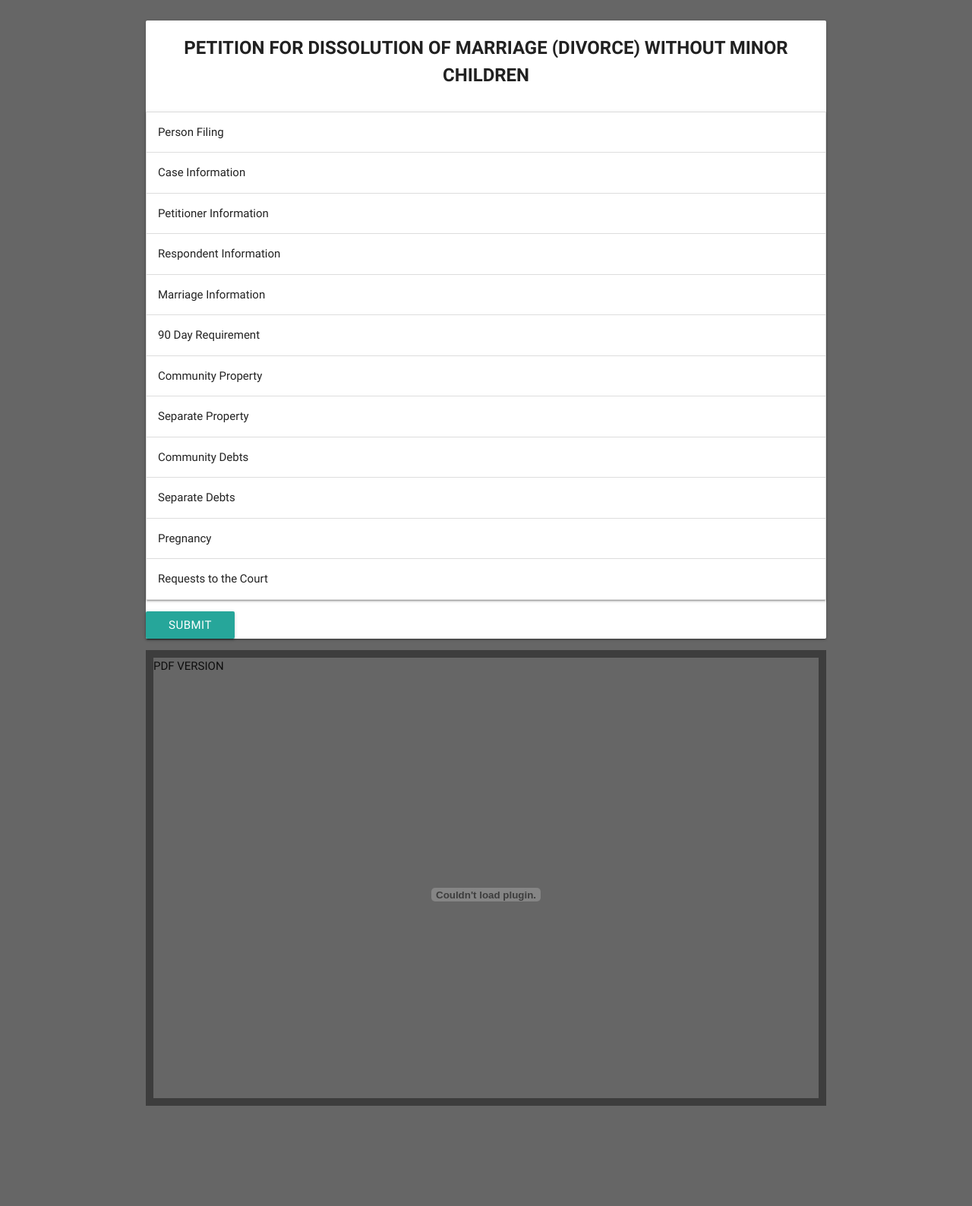
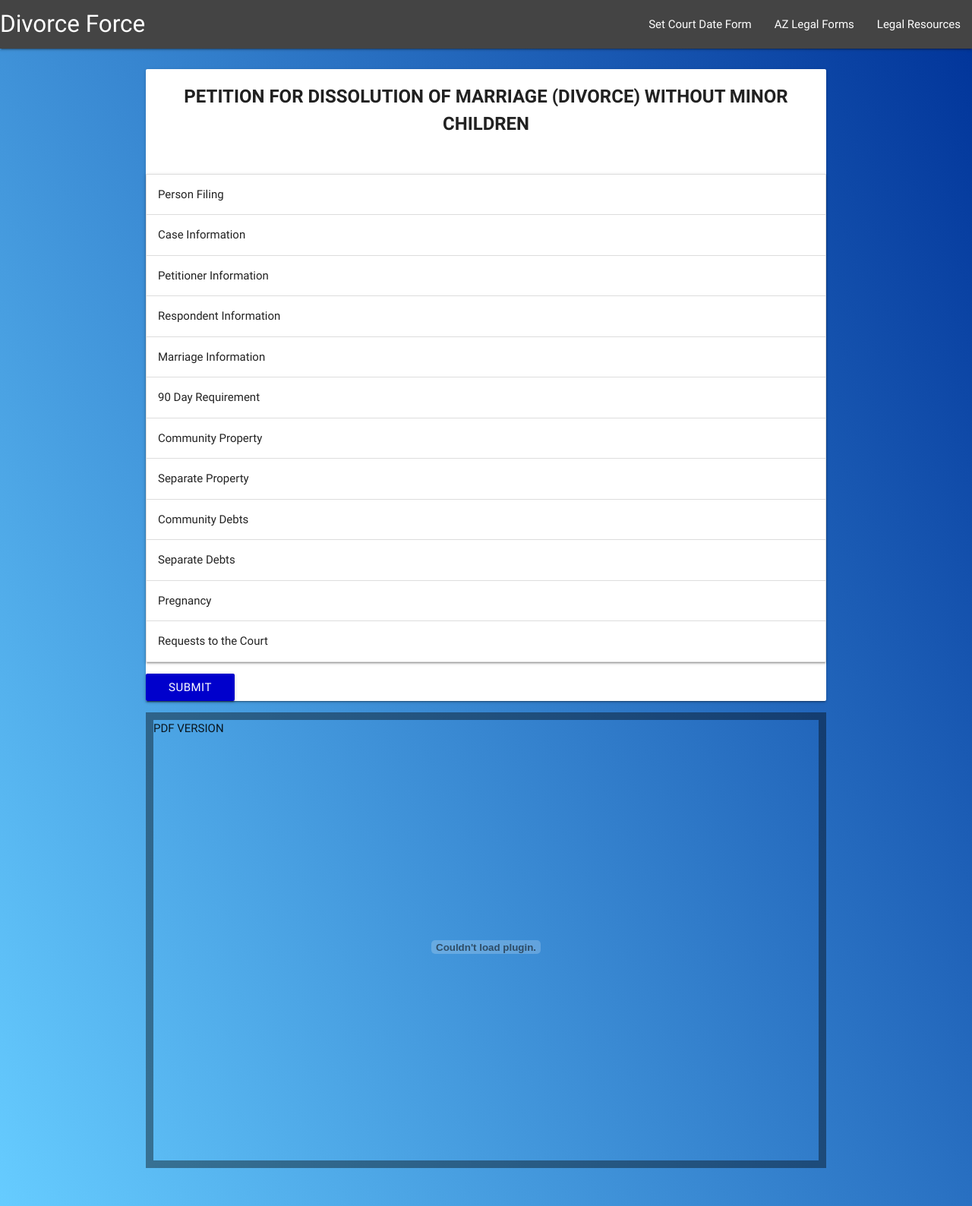
Before and after one commit to lindsbow102/Divorce_Force, a Node server app: page /form.html in a window 1280 px wide. Shown: the whole page at 76% size. Before the commit the page ends 1456 px from the top, so only its background shows below. Run offline with Node 20, Linux system fonts and the light colour scheme; some libraries are stand-ins or nearby versions.

Commit message:
prettying css

```diff
--- a/public/CSS/form-style.css
+++ b/public/CSS/form-style.css
@@ -1,3 +1,36 @@
 body {
-    background-color: #666;
+    background: linear-gradient(62deg,#66ccff, #003399);
+    margin-bottom: 50px;
 }
+
+nav {
+    background-color: #444;
+}
+
+/* label underline focus color */
+.input-field input[type=text]:focus {
+    border-bottom: 1px solid #0000cc;
+    box-shadow: 0 1px 0 0 #000;
+}
+
+/* valid color */
+.input-field input[type=text].valid {
+    border-bottom: 1px solid #0000cc;
+    box-shadow: 0 1px 0 0 #000;
+  }
+
+  /* label focus color */
+  .input-field input[type=text]:focus + label {
+    color: #0000cc;
+  }
+
+  /* icon prefix focus color */
+  .input-field .prefix.active {
+    color: #0000cc;
+  }
+
+
+#form-submit {
+    color: white;
+    background-color: #0000cc;
+}
--- a/public/CSS/style.css
+++ b/public/CSS/style.css
@@ -22,7 +22,7 @@ footer {
     position: fixed;
     bottom: 0;
     width: 100%;
-    background-color: darkblue;
+    background-color: navy;
     color: white;
     padding-top: 5px;
     padding-bottom: 5px;
--- a/public/form.html
+++ b/public/form.html
@@ -21,9 +21,26 @@
 </head>
 
 <body>
+    <!-- NAVBAR  -->
+    <nav>
+        <div class="nav-wrapper">
+            <a href="index.html" class="brand-logo">Divorce Force</a>
+            <ul id="nav-mobile" class="right hide-on-med-and-down">
+                <li>
+                    <a href="form2.html">Set Court Date Form</a>
+                </li>
+                <li>
+                    <a href="https://www.azcourthelp.org/home/az-forms?gclid=EAIaIQobChMIlrig5_bv2gIVkNlkCh3lRgEgEAAYAiAAEgLLmvD_BwE">AZ Legal Forms</a>
+                </li>
+                <li>
+                    <a href="http://legalresourceonline.com/">Legal Resources</a>
+                </li>
+            </ul>
+        </div>
+    </nav>
     <div class="container">
         <div class="card">
-            <div class="card-header" style="font-size: 24px; font-weight: bold; text-align: center; margin-top: 3%; padding-top: 2%;">
+            <div class="card-header" style="font-size: 24px; font-weight: bold; text-align: center; margin-top: 3%; padding-top: 2%; padding-bottom: 2%;">
                 PETITION FOR DISSOLUTION OF MARRIAGE (DIVORCE) WITHOUT MINOR CHILDREN
             </div>
 
@@ -808,38 +825,48 @@
                                         <label for="complete_first_name-section" style="font-size: 18px;">Complete this section to restore maiden names: </label>
                                         <div class="input-field">
                                             <label for="complete_first_name-section">First name: </label>
-                                                        <input class="form-id" name="complete_first_name" type="text" tabindex="40" value="" data-objref="379 0 R" title="complete_first_name" data-field-name="complete_first_name" />
+                                            <input class="form-id" name="complete_first_name" type="text" tabindex="40" value="" data-objref="379 0 R" title="complete_first_name"
+                                                data-field-name="complete_first_name" />
                                         </div>
                                         <div class="input-field">
                                             <label for="complete_middle_name-section">Middle name: </label>
-                                                        <input class="form-id" name="complete_middle_name" type="text" tabindex="40" value="" data-objref="379 0 R" title="complete_middle_name" data-field-name="complete_middle_name" />
+                                            <input class="form-id" name="complete_middle_name" type="text" tabindex="40" value="" data-objref="379 0 R" title="complete_middle_name"
+                                                data-field-name="complete_middle_name" />
                                         </div>
                                         <div class='input-field'>
                                             <label for="complete_last_name-section">Married last name: </label>
-                                                        <input class="form-id" name="complete_last_name" type="text" tabindex="40" value="" data-objref="379 0 R" title="complete_last_name" data-field-name="complete_last_name" />
+                                            <input class="form-id" name="complete_last_name" type="text" tabindex="40" value="" data-objref="379 0 R" title="complete_last_name"
+                                                data-field-name="complete_last_name" />
                                         </div>
                                         <div class='input-field'>
                                             <label for="complete_maiden_last_name-section">Maiden last name: </label>
-                                                            <input class="form-id" name="complete_maiden_last_name" type="text" tabindex="40" value="" data-objref="379 0 R" title="complete_maiden_last_name" data-field-name="complete_maiden_last_name" />
+                                            <input class="form-id" name="complete_maiden_last_name" type="text" tabindex="40" value="" data-objref="379 0 R" title="complete_maiden_last_name"
+                                                data-field-name="complete_maiden_last_name" />
                                         </div>
                                         <br>
                                         <label for="complete_first_name-section" style="font-size: 18px;">Complete this section to request Spousal Maintenance/Support (Alimony): </label>
                                         <div class="input-field">
                                             <label for="alimony_monthly">Spousal Support Per Month ($): </label>
-                                                        <input class="form-id" name="alimony_monthly" type="text" tabindex="40" value="" data-objref="379 0 R" title="alimony_monthly" data-field-name="alimony_monthly" />
+                                            <input class="form-id" name="alimony_monthly" type="text" tabindex="40" value="" data-objref="379 0 R" title="alimony_monthly"
+                                                data-field-name="alimony_monthly" />
                                         </div>
                                         <div class="input-field">
-                                                        <label for="alimony_duration">To continue until recipient is remarried, deceased, or for the following duration (in months): </label>
-                                                        <input class="form-id" name="alimony_duration" type="text" tabindex="40" value="" data-objref="379 0 R" title="alimony_duration" data-field-name="alimony_duration" />
+                                            <label for="alimony_duration">To continue until recipient is remarried, deceased, or for the following duration
+                                                (in months): </label>
+                                            <input class="form-id" name="alimony_duration" type="text" tabindex="40" value="" data-objref="379 0 R" title="alimony_duration"
+                                                data-field-name="alimony_duration" />
                                         </div>
-                                                <label for="hold_harmless_date" style="font-size: 18px;">Regarding community debts, each party shall be held harmless from new debts incurred by the opposite party beginning on the following date: </label>
+                                        <label for="hold_harmless_date" style="font-size: 18px;">Regarding community debts, each party shall be held harmless from new debts incurred
+                                            by the opposite party beginning on the following date: </label>
                                         <div class="input-field">
                                             <label for="hold_harmless_date">Separation date: </label>
-                                                        <input class="form-id" name="hold_harmless_date" type="text" tabindex="40" value="" data-objref="379 0 R" title="hold_harmless_date" data-field-name="hold_harmless_date" />
+                                            <input class="form-id" name="hold_harmless_date" type="text" tabindex="40" value="" data-objref="379 0 R" title="hold_harmless_date"
+                                                data-field-name="hold_harmless_date" />
                                         </div>
                                         <div class="input-field">
-                                                        <label for="other_orders" style="font-size: 16px;">Explain any other orders requested of the court here:  </label>
-                                                        <input class="form-id" name="other_orders" type="text" tabindex="40" value="" data-objref="379 0 R" title="other_orders" data-field-name="other_orders" />
+                                            <label for="other_orders" style="font-size: 16px;">Explain any other orders requested of the court here: </label>
+                                            <input class="form-id" name="other_orders" type="text" tabindex="40" value="" data-objref="379 0 R" title="other_orders"
+                                                data-field-name="other_orders" />
                                         </div>
                         </ul>
                         <button type=" submit " class="btn btn-primary" id="form-submit">Submit</button>
@@ -860,7 +887,7 @@
             <!-- Div to hold the rendered pdf -->
             <div id="result-pdf" style="max-width: 100%; width: 900px; height: 600px; border: 10px solid rgba(0,0,0,.4); margin: auto;">
                 PDF VERSION
-        <embed class="pdfobject" src="templates/dissolution.pdf" type="application/pdf" style="overflow: auto; width: 100%; height: 100%;"
+                <embed class="pdfobject" src="templates/dissolution.pdf" type="application/pdf" style="overflow: auto; width: 100%; height: 100%; padding-bottom: 3%;"
                     internalinstanceid="26">
             </div>
             <script type="text/javascript"></script>
```
Also changed, not shown: public/form2.html (+21 -2 lines). Lines whose indentation alone changed are shown as unchanged.
